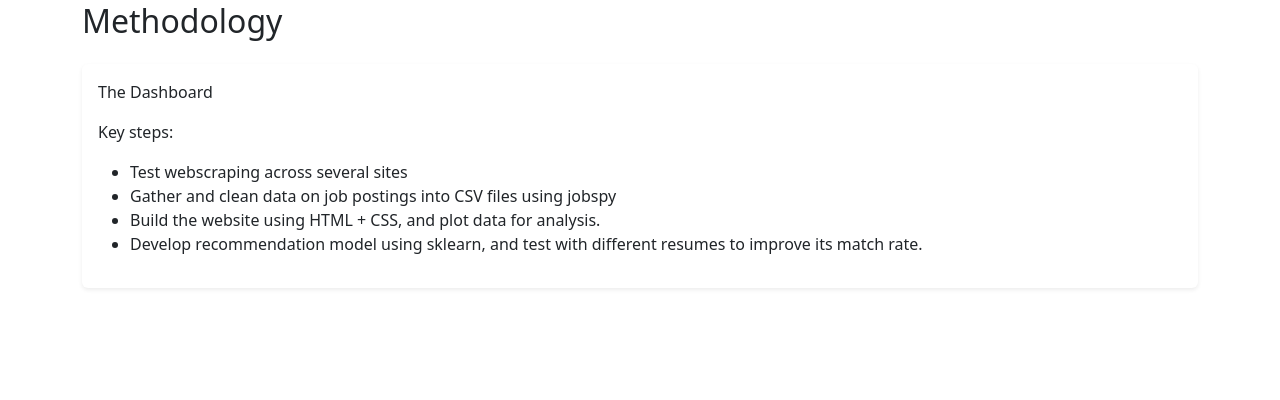
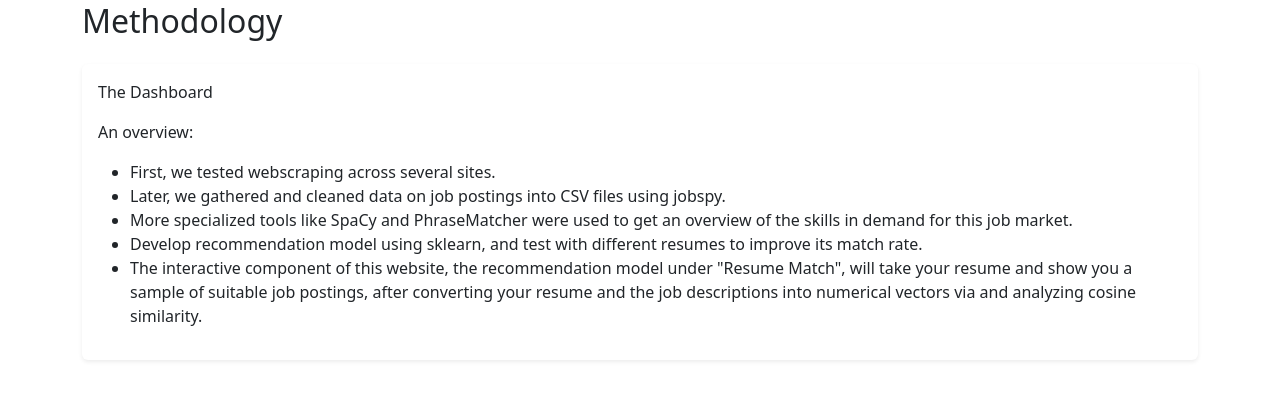
Before and after one commit to khfong26/Sta160-Group-Project, a Python web app: template src/website/templates/methodology.html in a window 1280 px wide. Shown: the part 206-606 px from the top of the page. Run offline with Jinja, Linux system fonts and the light colour scheme; the template is opened without the code that fills it, so the values that code supplies are empty; some libraries are stand-ins or nearby versions.

Commit message:
Changed main page and methodology

```diff
--- a/src/website/templates/index.html
+++ b/src/website/templates/index.html
@@ -6,9 +6,7 @@
   <h1>Job Market Analytics Dashboard</h1>
   <p>Explore real-time insights into salaries, top skills, and market trends across the U.S. tech landscape.</p>
   <p>How is the current job market looking for Statistics majors? Using various APIs, we expand upon indeed.com's job-searching abilities!</p>
-  <p>Using the jobspy library, we webscraped thousands of postings across several categories of jobs on indeed, and gathered data on their salary ranges, skill sets, and locations via plotly.</p>
-  <p>More specialized tools like SpaCy and PhraseMatcher were used to get an overview of the skills in demand for this job market.</p>
-  <p>The interactive component of this website, the recommendation model under "Resume Match", will take your resume and show you a sample of suitable job postings, after converting your resume and the job descriptions into numerical vectors via and analyzing cosine similarity.</p>
+  <p>APIs and coding methods used can be found on methodology.</p>
   <p></p>
   <a href="/dashboard" class="btn btn-light btn-lg">Go to Dashboard</a>
 </div>
--- a/src/website/templates/methodology.html
+++ b/src/website/templates/methodology.html
@@ -6,12 +6,13 @@
 
 <div class="bg-white shadow-sm p-3 rounded">
     <p>The Dashboard</p>
-    <p>Key steps:</p>
+    <p>An overview:</p>
     <ul>
-      <li>Test webscraping across several sites</li>
-      <li>Gather and clean data on job postings into CSV files using jobspy</li>
-      <li>Build the website using HTML + CSS, and plot data for analysis.</li>
+      <li>First, we tested webscraping across several sites.</li>
+      <li>Later, we gathered and cleaned data on job postings into CSV files using jobspy.</li>
+      <li>More specialized tools like SpaCy and PhraseMatcher were used to get an overview of the skills in demand for this job market.</li>
       <li>Develop recommendation model using sklearn, and test with different resumes to improve its match rate.</li>
+      <li>The interactive component of this website, the recommendation model under "Resume Match", will take your resume and show you a sample of suitable job postings, after converting your resume and the job descriptions into numerical vectors via and analyzing cosine similarity.</li>
     </ul>
 </div>
 {% endblock %}
```
